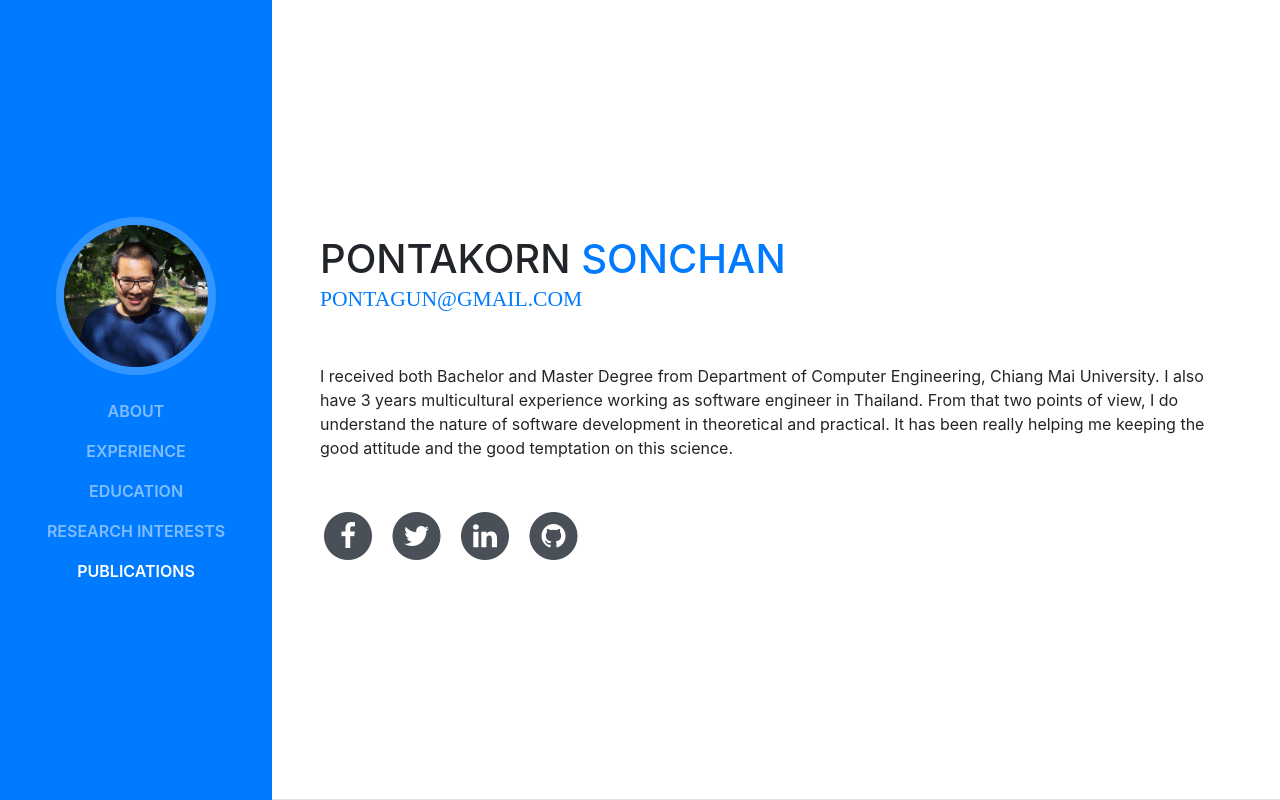
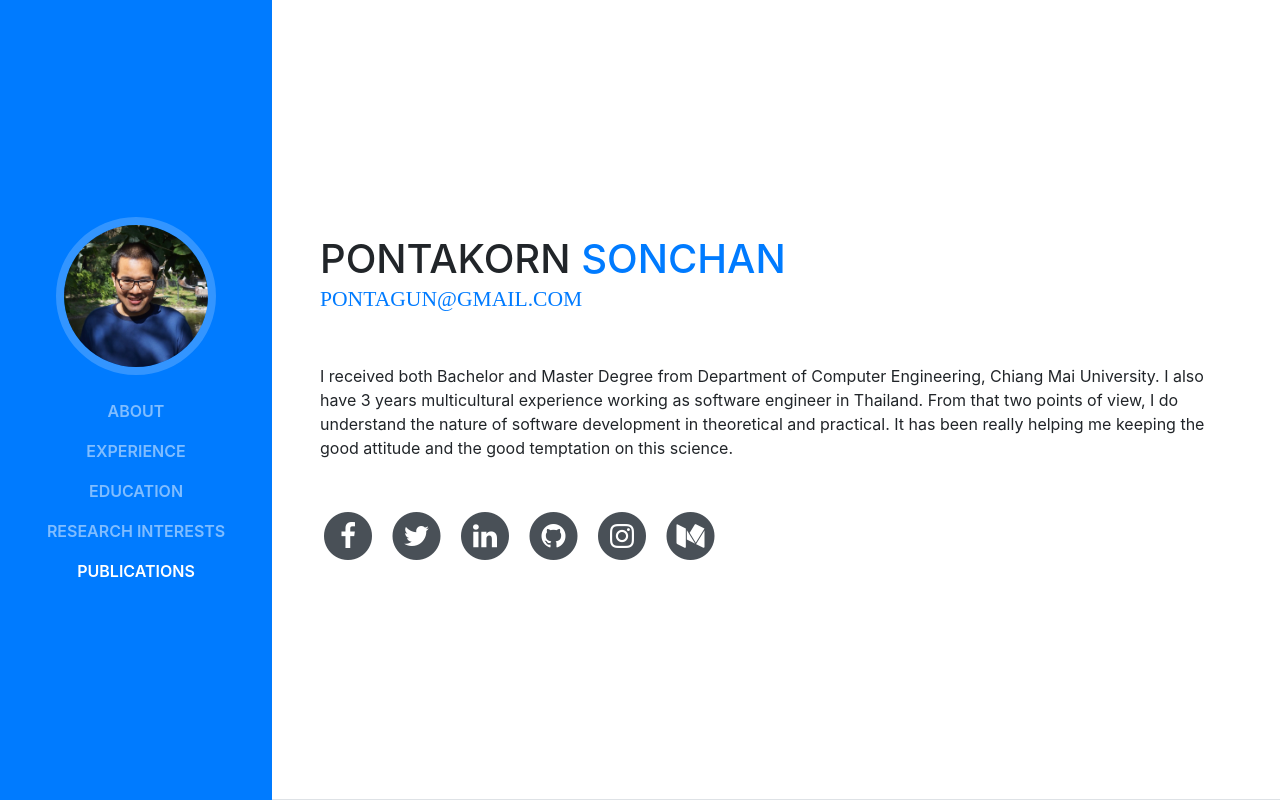
Before and after one commit to Pontagun/pontagun.github.io, a website with bundled scripts: page index.html in a window 1280 px wide. Shown: the top 800 px of the page. Built offline with nearby package versions, Linux system fonts and the light colour scheme; a web font is replaced by a local one.

Commit message:
Add Instagran and Medium links

```diff
--- a/index.html
+++ b/index.html
@@ -107,6 +107,22 @@
               <span class="fa-stack fa-lg">
                 <i class="fa fa-circle fa-stack-2x"></i>
                 <i class="fa fa-github fa-stack-1x fa-inverse"></i>
+              </span>
+            </a>
+          </li>
+          <li class="list-inline-item">
+            <a href="https://www.instagram.com/pontagun/">
+              <span class="fa-stack fa-lg">
+                <i class="fa fa-circle fa-stack-2x"></i>
+                <i class="fa fa-instagram fa-stack-1x fa-inverse"></i>
+              </span>
+            </a>
+          </li>
+          <li class="list-inline-item">
+            <a href="https://medium.com/@pontagun">
+              <span class="fa-stack fa-lg">
+                <i class="fa fa-circle fa-stack-2x"></i>
+                <i class="fa fa-medium fa-stack-1x fa-inverse"></i>
               </span>
             </a>
           </li>
```
